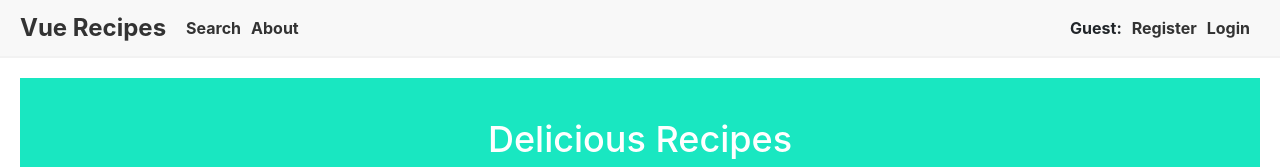
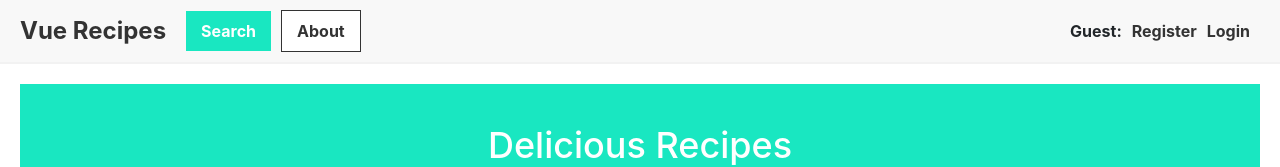
Before and after one commit to Web-Development-Environments-2023/assignment3_3-208643692_209206846, a Vue app: page / in a window 1280 px wide. Shown: the top 167 px of the page. Built offline with nearby package versions, Linux system fonts and the light colour scheme; no server answers.

Commit message:
Basic design

```diff
--- a/src/App.vue
+++ b/src/App.vue
@@ -4,10 +4,11 @@
       <div class="header-container">
         <div class="header-left">
           <router-link :to="{ name: 'main' }" class="logo">Vue Recipes</router-link>
-          <router-link :to="{ name: 'search' }">Search</router-link>
-          <router-link :to="{ name: 'about' }">About</router-link>
+          <router-link :to="{ name: 'search' }" class="search">Search</router-link>
+          <router-link :to="{ name: 'about' }" class="about">About</router-link>
         </div>
         <div class="header-right">
+          <button v-if="$root.store.username" class="create-recipe" @click="showRecipeModal">Create Recipe</button>
           <div v-if="!!$root.store.username" class="dropdown">
             <button class="dropdown-button">Personal</button>
             <div class="dropdown-content">
@@ -23,7 +24,7 @@
             <router-link :to="{ name: 'login' }">Login</router-link>
           </div>
           <div v-else class="user-section">
-            <span>{{ $root.store.username }}:</span>
+            <span>{{ $root.store.username }}</span>
             <button @click="Logout">Logout</button>
           </div>
         </div>
@@ -111,6 +112,39 @@ header {
   margin-right: 20px;
 }
 
+.search {
+  background-color: #19e7c1;
+  border: none;
+  padding: 8px 15px;
+  cursor: pointer;
+  color: #fff;
+  font-weight: bold;
+  margin-right: 10px;
+}
+
+.search:hover {
+  background-color: #19e7c1;
+  border-radius: 20%;
+  color: #ffffff;
+  text-decoration: none;
+}
+
+  .about {
+    background-color: #ffffff;
+  border: 1px solid #333;
+  padding: 8px 15px;
+  cursor: pointer;
+  color: #333;
+  font-weight: bold;
+}
+
+.about:hover {
+  background-color: #ffffff;
+  border-radius: 20%;
+  color: #333;
+  text-decoration: none;
+}
+
 header a {
   color: #333;
   text-decoration: none;
@@ -134,11 +168,27 @@ header a {
   padding: 8px 15px;
   cursor: pointer;
   color: #fff;
-  font-weight: bold}
+  font-weight: bold;}
 
 
-  .dropdown-button:hover {
+.dropdown-button:hover {
   background-color: #19e7c1;
+  border-radius: 20%;
+}
+
+.create-recipe {
+  background-color: #ffffff;
+  border: 1px solid #333;
+  padding: 8px 15px;
+  cursor: pointer;
+  color: #333;
+  font-weight: bold;
+  margin-right: 10px;
+}
+
+
+.create-recipe:hover {
+  background-color: #ffffff;
   border-radius: 20%;
 }
 
@@ -166,6 +216,8 @@ header a {
   margin-right: 10px;
   font-weight: bold;
   color: #333;
+  border: 1px solid #333;
+  padding: 8px 15px;
 }
 
 .user-section button {
```
Also changed, not shown: 2 other files (tests, documents, lock files or other folders).
